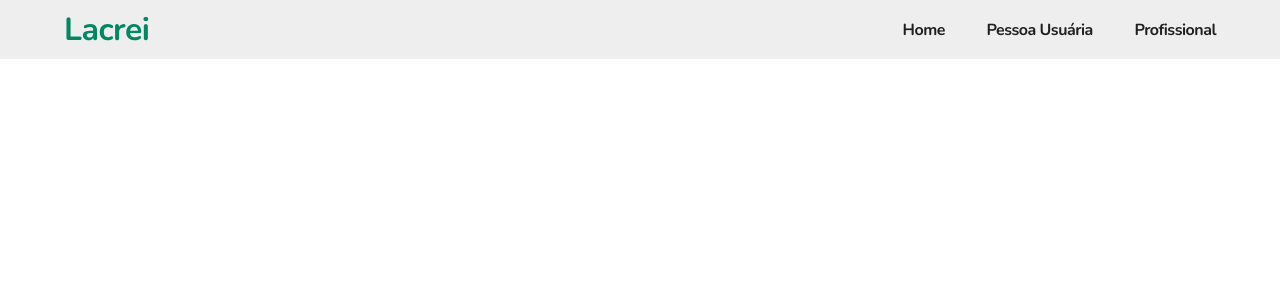
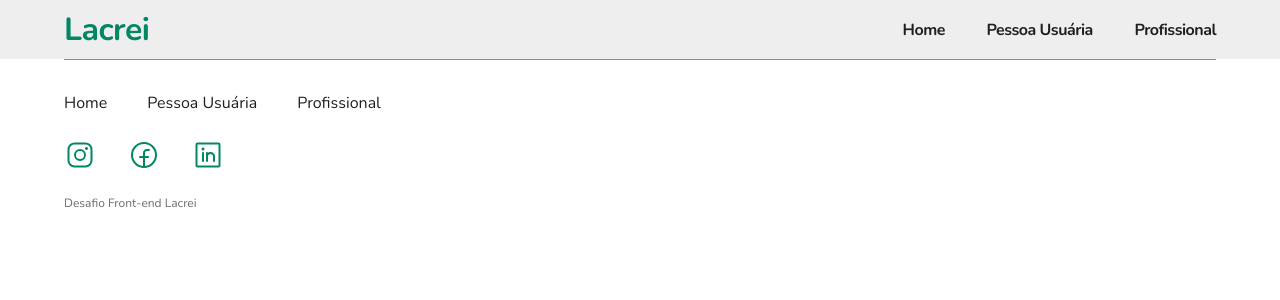
Before and after one commit to praxeds/desafio-front-end-lacrei, a React (Create React App) app: page / in a window 1280 px wide. Shown: the top 300 px of the page. Built offline with nearby package versions, Linux system fonts and the light colour scheme.

Commit message:
Updated FooterSection

```diff
--- a/src/App.tsx
+++ b/src/App.tsx
@@ -5,12 +5,14 @@ import { GlobalStyles } from './Styles/GlobalStyles';
 
 
 import Nav from './Components/Nav';
+import Footer from './Components/Footer';
 
 export default function App() {
   return (
     <>
         <GlobalStyles />
         <Nav />
+        <Footer />
     </>
   );
 }
--- a/src/Styles/Styles.tsx
+++ b/src/Styles/Styles.tsx
@@ -52,3 +52,59 @@ ul {
     }
 }
 `;
+
+export const FooterSection = styled.footer`
+    margin: 0px 4rem;
+    border-top: 1px solid ${Mixins.colors.lightGreen};
+    padding: 2rem 0px 0.5rem;
+    height: 10rem;
+    -webkit-box-pack: justify;
+    ${Mixins.flex("column", "space-between", "flex-start")}
+    div {
+        ${Mixins.flex("row", "flex-start", "flex-start")}
+        gap: 2.5rem;
+        a {
+            cursor: pointer;
+            ${Mixins.resetLink()}
+            ${Mixins.transition("all", "0.2s", "ease")}
+        }
+        &.nav {
+            a {
+                color: ${Mixins.colors.black};
+                &:hover {
+                    color: ${Mixins.colors.gray};
+                }
+                &.active, &:focus {
+                    font-weight: 700;
+                }
+            }
+        }
+        &.icons {
+            gap: 2rem;
+            a {
+                ${Mixins.flex("row", "center", "center")}
+                &:hover {
+                    filter: brightness(1.4) saturate(0.5);
+                }
+            }
+        }
+    }
+    p {
+        ${Mixins.text(0.75, 400)};
+        color: ${Mixins.colors.gray};
+    }
+    @media (max-width: 520px) {
+        margin: 0px 1rem;
+        padding-top: 1rem;
+        div.nav {
+            flex-direction: column;
+            gap: 0.25rem;
+            a {
+                ${Mixins.text(0.875, 400)};
+            }
+        }
+    }
+    @media (max-width: 1040px) {
+        margin: 0px 2rem;
+    }
+`;
--- a/src/components/footer.tsx
+++ b/src/components/footer.tsx
@@ -1,5 +1,23 @@
+import { FooterSection } from '../Styles/Styles';
+
+import Instagram from '../Assets/Icons/Instagram.svg';
+import Facebook from '../Assets/Icons/Facebook.svg';
+import LinkedIn from '../Assets/Icons/LinkedIn.svg';
+
 export default function Footer() {
   return (
-    <h1>oi</h1>
+    <FooterSection>
+      <div className="nav">
+        <a className="home el">Home</a>
+        <a className="user el">Pessoa Usuária</a>
+        <a className="pro el">Profissional</a>
+      </div>
+      <div className="icons">
+        <a target="_blank" href="https://www.instagram.com/lacrei.saude"><img src={Instagram} alt="Instagram" /></a>
+        <a target="_blank" href="https://www.facebook.com/lacrei.saude"><img src={Facebook} alt="Facebook" /></a>
+        <a target="_blank" href="https://www.linkedin.com/company/lacrei"><img src={LinkedIn} alt="LinkedIn" /></a>
+      </div>
+      <p>Desafio Front-end Lacrei</p>
+    </FooterSection>
   );
 }
--- a/src/components/nav.tsx
+++ b/src/components/nav.tsx
@@ -1,6 +1,4 @@
-import React from 'react';
 import { NavSection } from '../Styles/Styles';
-
 
 export default function Nav() {
   return (
```
